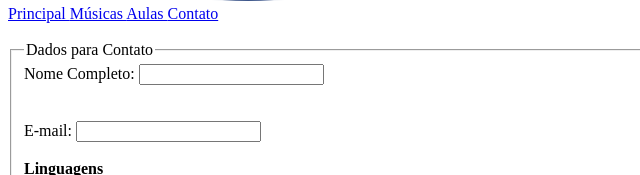
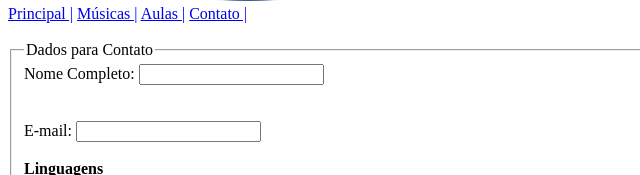
Before and after one commit to Shimiri/profajax, a plain HTML site: page contato.html in a window 1280 px wide. Shown: the part 333-508 px from the top of the page, 0-640 px from the left. Drawn offline with Linux system fonts and the light colour scheme.

Commit message:
pequenas alterações feitas, alem da pagina de contato, músicas e aulas

```diff
--- a/contato.html
+++ b/contato.html
@@ -9,10 +9,10 @@
     <img src="imagem/Imagem1.png" width="480">
     </header>
     <nav>
-     <a href="index.html">Principal </a>
-     <a href="musicas.html">Músicas </a>
-     <a href="aulas.html">Aulas </a>
-     <a href="contato.html">Contato </a><br>
+     <a href="index.html">Principal |</a>
+     <a href="musicas.html">Músicas |</a>
+     <a href="aulas.html">Aulas |</a>
+     <a href="contato.html">Contato |</a><br>
      <br>
     </nav>
     <main>
```
Also changed, not shown: aulas.html (+3 -3 lines), index.html (+4 -4 lines), musicas.html (+3 -3 lines).
